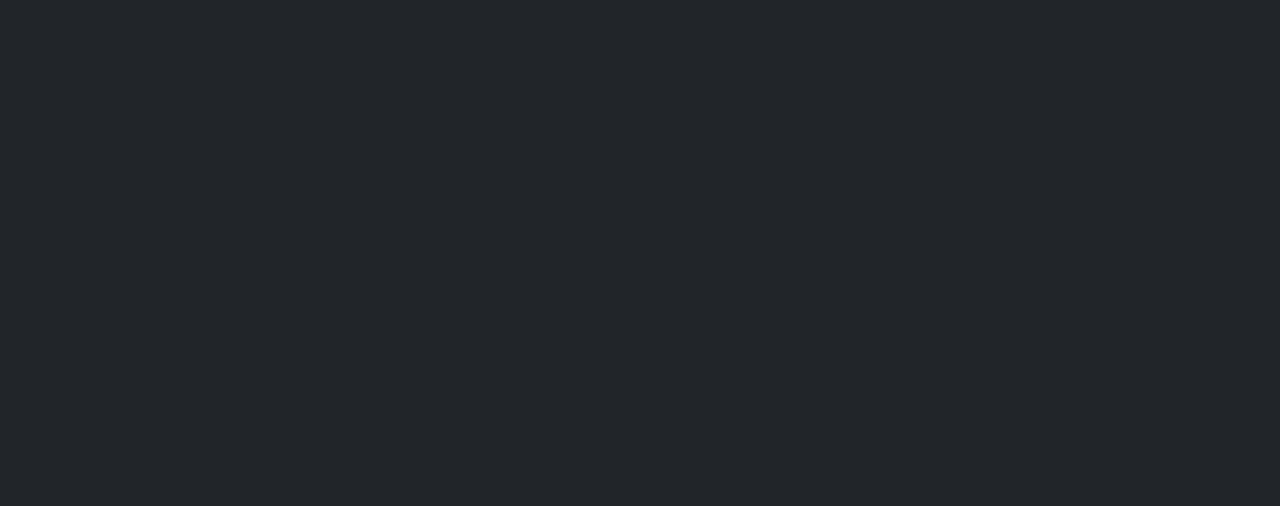
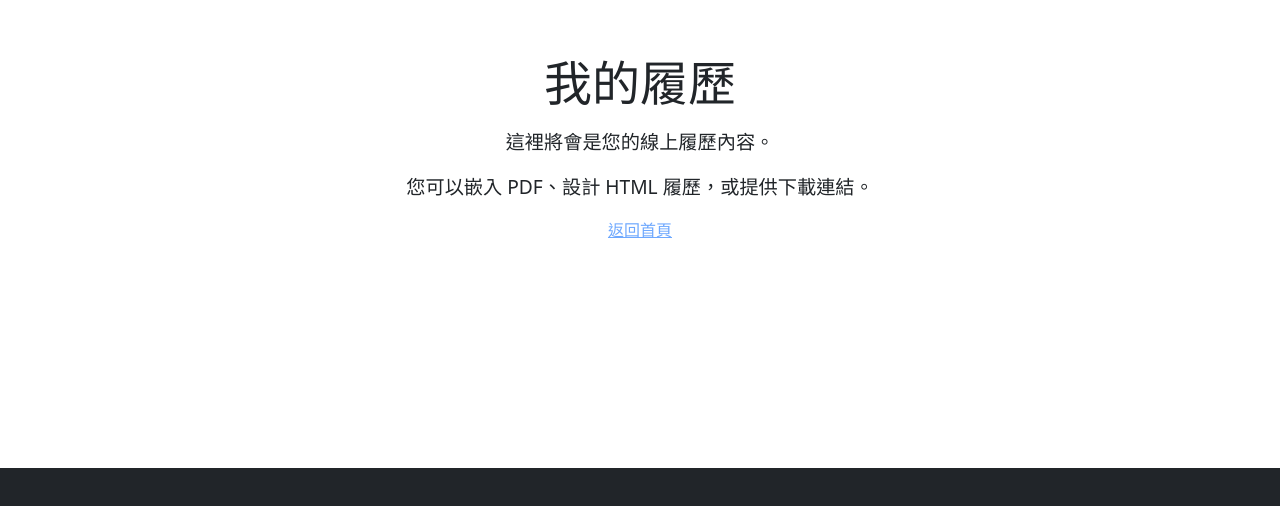
Before and after one commit to Joelaixz/Joelaixz.github.io, a Vue app: page /resume in a window 1280 px wide. Before the commit this address had no page. Shown: the part 172-678 px from the top of the page. Built offline with nearby package versions, Linux system fonts and the light colour scheme.

Commit message:
功能版面雛型建置

```diff
--- a/package.json
+++ b/package.json
@@ -11,8 +11,9 @@
     "format": "prettier --write src/"
   },
   "dependencies": {
+    "@popperjs/core": "^2.11.8",
     "@types/three": "^0.177.0",
-    "bootstrap": "^5.3.6",
+    "bootstrap": "^5.3.7",
     "pinia": "^3.0.1",
     "three": "^0.177.0",
     "vue": "^3.5.13",
--- a/src/assets/main.css
+++ b/src/assets/main.css
@@ -1,5 +1,4 @@
 /* main.css */
-@import './base.css';
 
 #app {
   max-width: 100%;
--- a/src/components/AboutSection.vue
+++ b/src/components/AboutSection.vue
@@ -6,7 +6,7 @@
           <img src="https://via.placeholder.com/400x400?text=Your+Photo" alt="A professional photo of the developer">
         </div>
         <div class="about-text">
-          <h2>Hello, I'm [Your Name]</h2>
+          <h2>Hello, I'm Joel</h2>
           <p>
             我是一位充滿熱情的前端工程師，專注於打造流暢、美觀且高效能的使用者介面。我熱衷於將複雜的問題轉化為直觀、易用的數位體驗。
           </p>
--- a/src/components/Footer.vue
+++ b/src/components/AppFooter.vue
@@ -1,13 +1,16 @@
 <template>
   <footer class="site-footer">
     <div class="container">
-      <p>© 2025 [Your Name]. All Rights Reserved.</p>
+      <p>&copy; {{ currentYear }} Joel. All Rights Reserved.</p>
       <p class="made-with">以 ❤️ 與 Vite + Vue.js 打造</p>
     </div>
   </footer>
 </template>
 
 <script setup>
+import { ref } from 'vue';
+
+const currentYear = ref(new Date().getFullYear());
 </script>
 
 <style scoped>
--- a/src/components/Header.vue
+++ b/src/components/AppHeader.vue
@@ -1,7 +1,7 @@
 <template>
   <header class="sticky-header">
     <div class="logo">
-      <a href="/">J.L.</a>
+      <router-link to="/">Joel</router-link>
     </div>
     <nav class="nav-links">
       <a href="#about">關於我</a>
@@ -14,12 +14,14 @@
         <button @click="switchTheme('dark')" title="Dark Mode">🌙</button>
         <button @click="switchTheme('cyberpunk')" title="Cyberpunk Mode">🤖</button>
       </div>
-      <a href="/resume.pdf" class="resume-cta" download>下載履歷</a>
+      <router-link to="/resume" class="resume-cta">查看履歷</router-link>
     </div>
   </header>
 </template>
 
 <script setup>
+import { RouterLink } from 'vue-router';
+
 function switchTheme(themeName) {
   document.documentElement.setAttribute('data-theme', themeName);
 }
--- a/src/main.js
+++ b/src/main.js
@@ -1,3 +1,4 @@
+import './assets/base.css'
 import './assets/main.css'
 
 // 引入 Bootstrap 的 CSS 樣式
--- a/src/router/index.js
+++ b/src/router/index.js
@@ -11,13 +11,12 @@ const router = createRouter({
       name: 'home',
       // 直接載入包含了所有區塊的 HomeView 組件
       component: HomeView
+    },
+    {
+      path: '/resume',
+      name: 'resume',
+      component: () => import('../views/ResumeView.vue')
     }
-    // 未來如果你有其他獨立頁面，例如部落格，可以加在這裡
-    // {
-    //   path: '/blog',
-    //   name: 'blog',
-    //   component: () => import('../views/BlogView.vue')
-    // }
   ]
 });
 
--- a/src/views/HomeView.vue
+++ b/src/views/HomeView.vue
@@ -1,21 +1,21 @@
 <template>
-  <Header />
+  <AppHeader />
   <main>
     <HeroSection />
     <AboutSection />
     <SkillsSection />
     <ContactSection />
   </main>
-  <Footer />
+  <AppFooter />
 </template>
 
 <script setup>
-import Header from '@/components/Header.vue';
+import AppHeader from '@/components/AppHeader.vue';
 import HeroSection from '@/components/HeroSection.vue';
 import AboutSection from '@/components/AboutSection.vue';
 import SkillsSection from '@/components/SkillsSection.vue';
 import ContactSection from '@/components/ContactSection.vue';
-import Footer from '@/components/Footer.vue';
+import AppFooter from '@/components/AppFooter.vue';
 </script>
 
 <style scoped>
--- /dev/null
+++ b/src/views/ResumeView.vue
@@ -0,0 +1,46 @@
+<template>
+  <div class="resume-page">
+    <h1>我的履歷</h1>
+    <p>這裡將會是您的線上履歷內容。</p>
+    <p>您可以嵌入 PDF、設計 HTML 履歷，或提供下載連結。</p>
+    <router-link to="/">返回首頁</router-link>
+  </div>
+</template>
+
+<script setup>
+import { RouterLink } from 'vue-router';
+</script>
+
+<style scoped>
+.resume-page {
+  padding: 2rem;
+  text-align: center;
+  min-height: 80vh;
+  display: flex;
+  flex-direction: column;
+  justify-content: center;
+  align-items: center;
+  background-color: var(--background-color);
+  color: var(--text-color);
+}
+h1 {
+  font-size: 3rem;
+  margin-bottom: 1rem;
+}
+p {
+  font-size: 1.2rem;
+  margin-bottom: 1rem;
+}
+router-link {
+  margin-top: 2rem;
+  padding: 0.8rem 1.5rem;
+  background-color: var(--primary-color);
+  color: var(--button-text-color);
+  text-decoration: none;
+  border-radius: 5px;
+  transition: background-color 0.3s ease;
+}
+router-link:hover {
+  opacity: 0.9;
+}
+</style>
```
Also changed, not shown: 1 other file (tests, documents, lock files or other folders).
